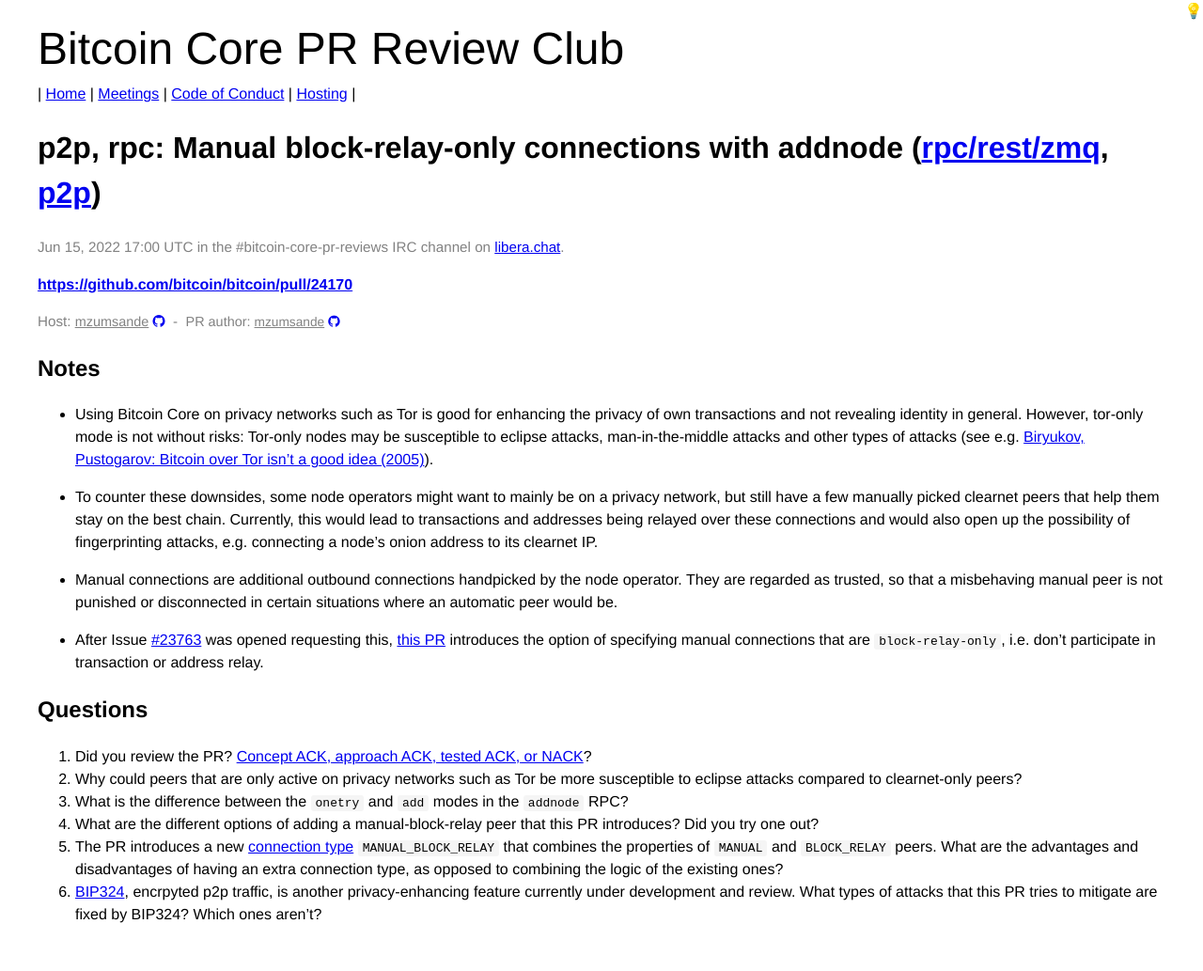
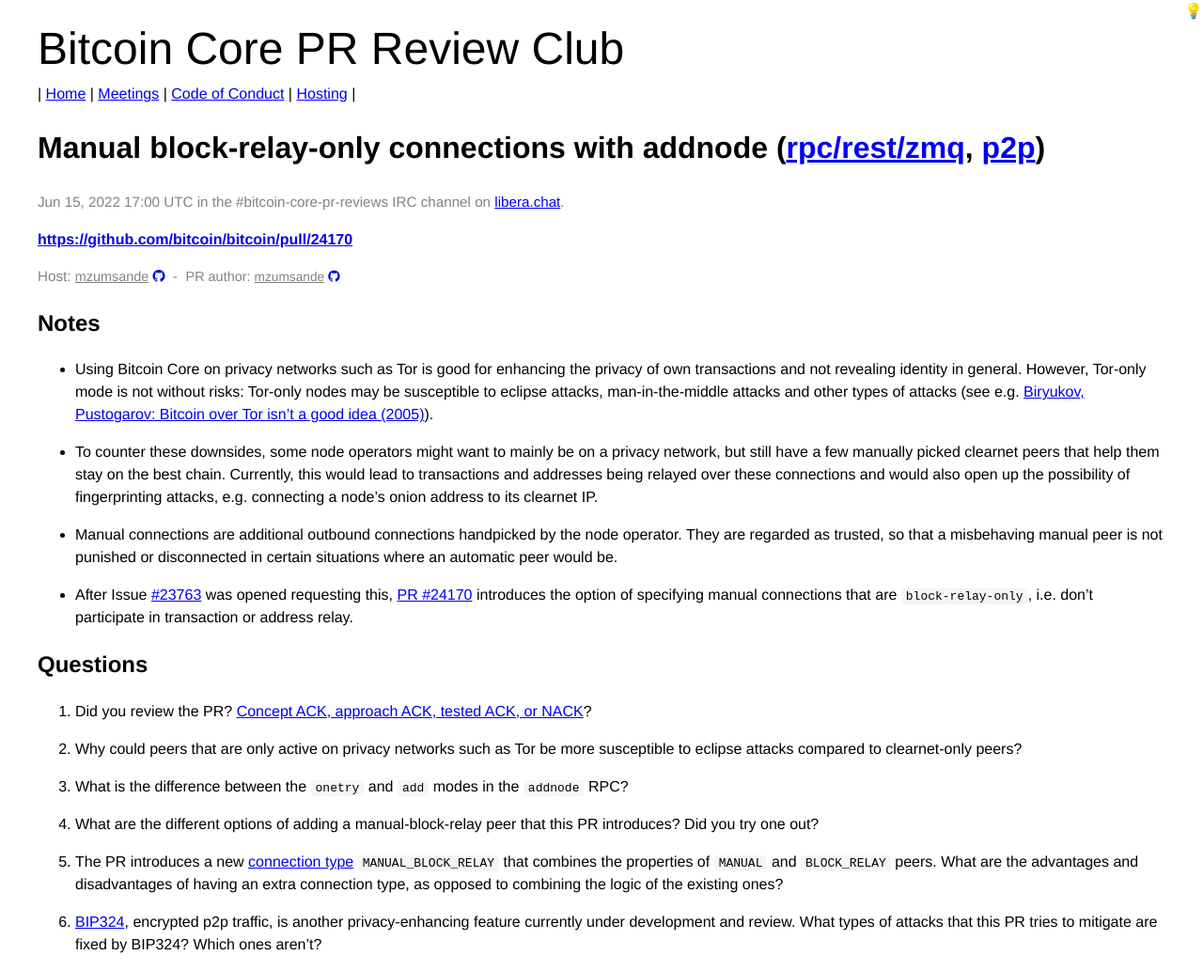
Before and after one commit to bitcoin-core-review-club/website, a Jekyll site: the page built from _posts/2022-06-15-#24170.md, in a window 1280 px wide. Shown: the whole page at 94% size. Built offline with Jekyll 4.4.1, drawn with Linux system fonts in a browser that asks for light colours; before the commit the page ends 1001 px from its top, so only the background shows below that.

Commit message:
n24170 fixups: whitespace, spelling, etc

```diff
--- a/_posts/2022-06-15-#24170.md
+++ b/_posts/2022-06-15-#24170.md
@@ -1,7 +1,7 @@
 ---
 layout: pr
 date: 2022-06-15
-title: "p2p, rpc: Manual block-relay-only connections with addnode"
+title: "Manual block-relay-only connections with addnode"
 pr: 24170
 authors: [mzumsande]
 components: ["rpc/rest/zmq", "p2p"]
@@ -12,8 +12,9 @@
 
 
 ## Notes
+
 * Using Bitcoin Core on privacy networks such as Tor is good for enhancing the privacy of
-own transactions and not revealing identity in general. However, tor-only mode
+own transactions and not revealing identity in general. However, Tor-only mode
 is not without risks: Tor-only nodes may be susceptible to eclipse
 attacks, man-in-the-middle attacks and other types of attacks
 (see e.g. [Biryukov, Pustogarov: Bitcoin over Tor isn’t a good idea (2005)](https://www.ieee-security.org/TC/SP2015/papers-archived/6949a122.pdf)).
@@ -31,22 +32,32 @@
 peer is not punished or disconnected in certain situations where an automatic
 peer would be.
 
-* After Issue [#23763](https://github.com/bitcoin/bitcoin/issues/23763) was opened
-requesting this, [this PR](https://github.com/bitcoin/bitcoin/pull/24170) introduces the option of specifying manual connections that are
-`block-relay-only`, i.e. don't participate in transaction or address relay.
+* After Issue [#23763](https://github.com/bitcoin/bitcoin/issues/23763) was
+  opened requesting this, [PR
+#24170](https://github.com/bitcoin/bitcoin/pull/24170) introduces the option of
+specifying manual connections that are `block-relay-only`, i.e. don't
+participate in transaction or address relay.
 
 ## Questions
+
 1. Did you review the PR? [Concept ACK, approach ACK, tested ACK, or NACK](https://github.com/bitcoin/bitcoin/blob/master/CONTRIBUTING.md#peer-review)?
+
 1. Why could peers that are only active on privacy networks such as Tor be more
 susceptible to eclipse attacks compared to clearnet-only peers?
+
 1. What is the difference between the `onetry` and `add` modes in the `addnode` RPC?
+
 1. What are the different options of adding a manual-block-relay peer that this PR
 introduces? Did you try one out?
-1. The PR introduces a new [connection type](https://github.com/mzumsande/bitcoin/blob/202112_manual_blocksonly/src/net.h#L123-L195) `MANUAL_BLOCK_RELAY` that combines the
+
+1. The PR introduces a new [connection
+   type](https://github.com/mzumsande/bitcoin/blob/202112_manual_blocksonly/src/net.h#L123-L195)
+`MANUAL_BLOCK_RELAY` that combines the
 properties of `MANUAL` and `BLOCK_RELAY` peers. What are the advantages and
 disadvantages of having an extra connection type, as opposed to combining the
 logic of the existing ones?
-1. [BIP324](https://bip324.com/), encrpyted p2p traffic, is another privacy-enhancing
+
+1. [BIP324](https://bip324.com/), encrypted p2p traffic, is another privacy-enhancing
 feature currently under development and review. What types of attacks that this PR
 tries to mitigate are fixed by BIP324? Which ones aren't?
 
```
